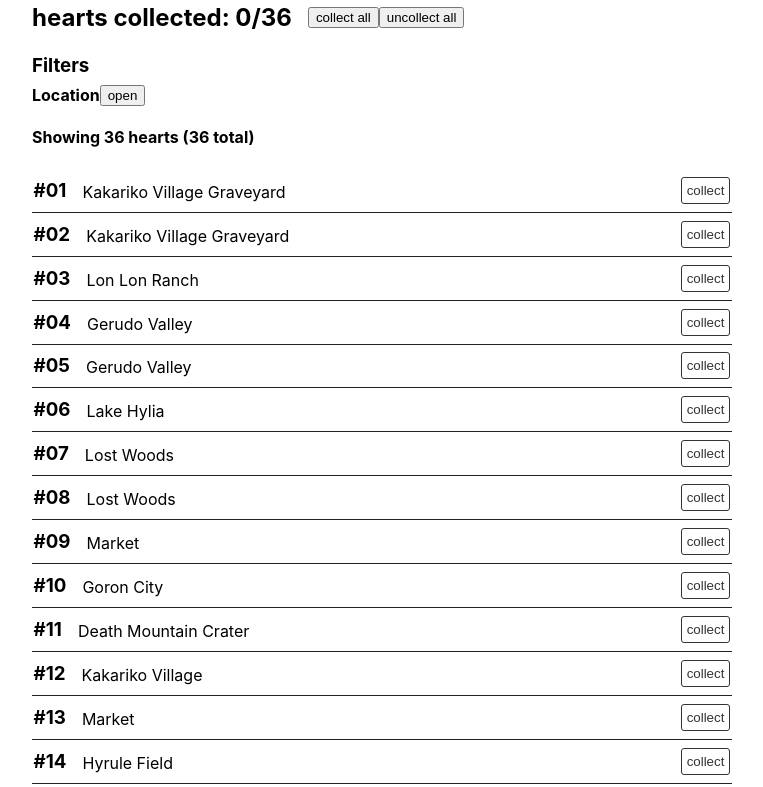
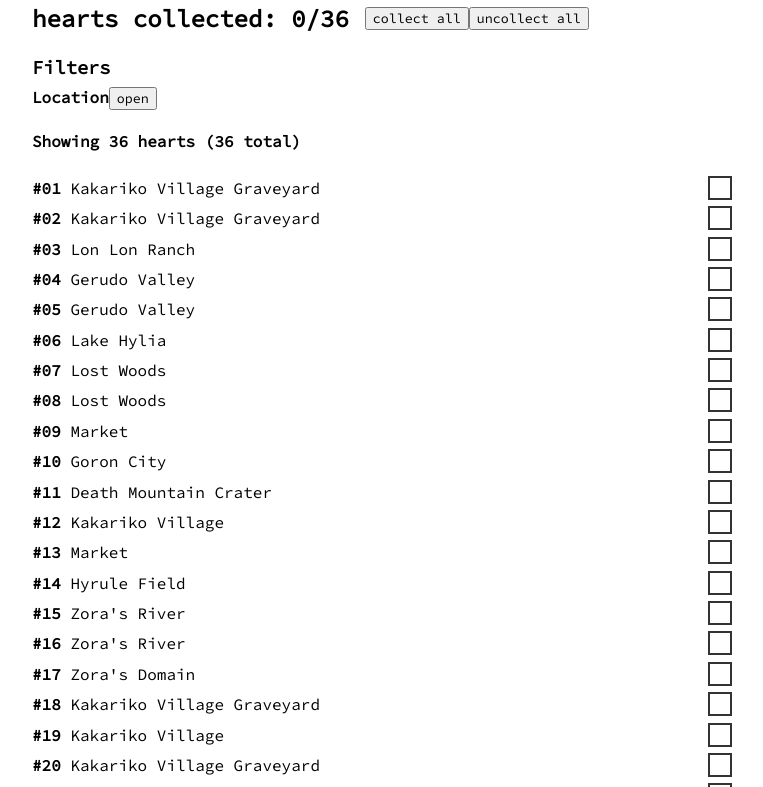
Before and after one commit to chrisdfe/oot-tracker, a React (Create React App) app: page / in a window 1280 px wide. Shown: the top 787 px of the page, without its empty margins (258-1021 px from the left). Built offline with nearby package versions, Linux system fonts and the light colour scheme.

Commit message:
Adding react-helmet and different font

```diff
--- a/package.json
+++ b/package.json
@@ -10,13 +10,15 @@
     "@types/node": "^12.0.0",
     "@types/react": "^16.9.0",
     "@types/react-dom": "^16.9.0",
+    "@types/react-helmet": "^5.0.15",
     "@types/styled-components": "4.4.3",
     "axios": "^0.19.2",
     "fs-extra": "^8.1.0",
     "react": "^16.12.0",
     "react-dom": "^16.12.0",
+    "react-helmet": "^5.2.1",
     "react-scripts": "3.4.0",
-    "styled-components": "4.4.3",
+    "styled-components": "^5.0.1",
     "typescript": "~3.7.2"
   },
   "devDependencies": {
--- a/src/App.tsx
+++ b/src/App.tsx
@@ -1,11 +1,35 @@
 import React from "react";
-import logo from "./logo.svg";
+
+import { Helmet } from "react-helmet";
+import { createGlobalStyle } from "styled-components";
 
 import HeartsPiecesPage from "./pages/HeartPieces/HeartPiecesPage";
+
+const GlobalFontStyles = createGlobalStyle`
+  * {
+    font-family: 'Source Code Pro';
+  }
+`;
 
 function App() {
   return (
     <div className="App">
+      <GlobalFontStyles />
+      <Helmet>
+        <meta charSet="utf-8" />
+        <title>OOT item tracker</title>
+        <link
+          rel="stylesheet"
+          href="https://cdnjs.cloudflare.com/ajax/libs/normalize/8.0.1/normalize.min.css"
+          integrity="sha256-l85OmPOjvil/SOvVt3HnSSjzF1TUMyT9eV0c2BzEGzU="
+          // @ts-ignore
+          crossorigin="anonymous"
+        />
+        <link
+          href="https://fonts.googleapis.com/css?family=Source+Code+Pro&display=swap"
+          rel="stylesheet"
+        />
+      </Helmet>
       <HeartsPiecesPage />
     </div>
   );
--- a/src/pages/HeartPieces/components/HeartPieceListItem.tsx
+++ b/src/pages/HeartPieces/components/HeartPieceListItem.tsx
@@ -8,8 +8,7 @@
 }
 
 const Wrapper = styled.div`
-  padding: 0.1rem;
-  border-bottom: 1px solid #222;
+  padding: 0rem;
   text-align: left;
 `;
 
@@ -17,7 +16,7 @@
   display: flex;
   align-items: center;
   justify-content: space-between;
-  padding: 0.4rem 0;
+  padding: 0.2rem 0;
 `;
 
 const HeadingWrapper = styled.div`
@@ -26,11 +25,7 @@
   align-items: flex-end;
 `;
 
-const Heading = styled.h3`
-  margin: 0 1rem 0 0;
-`;
-
-const SubHeading = styled.h4`
+const Heading = styled.h4`
   margin: 0;
   font-weight: normal;
 `;
@@ -48,13 +43,18 @@
   margin-top: 1rem;
 `;
 
-const Button = styled.button`
-  padding: 5px;
-  border: 1px solid #333;
+const Checkbox = styled.button`
+  border: 2px solid #333;
+  width: 1.5rem;
+  height: 1.5rem;
+  display: flex;
+  align-items: center;
+  justify-content: center;
   background: transparent;
-  border-radius: 3px;
+  // border-radius: 3px;
   color: #333;
   cursor: pointer;
+  font-weight: bold;
 `;
 
 interface BodyContentProps {
@@ -79,16 +79,18 @@
     <Wrapper>
       <HeaderBar>
         <HeadingWrapper>
-          <Heading>#{padNumber(heartPiece.number)}</Heading>
-          <SubHeading>{heartPiece.location}</SubHeading>
+          <Heading>
+            <strong>#{padNumber(heartPiece.number)}</strong>&nbsp;
+            {heartPiece.location}
+          </Heading>
         </HeadingWrapper>
-        <Button
+        <Checkbox
           onClick={() => {
             onToggleCollected(heartPiece);
           }}
         >
-          {hasBeenCollected ? "uncollect" : "collect"}
-        </Button>
+          {hasBeenCollected ? "y" : " "}
+        </Checkbox>
       </HeaderBar>
 
       {/*<BodyContent hasBeenCollected={hasBeenCollected}>
```
Also changed, not shown: 2 other files (tests, documents, lock files or other folders).
